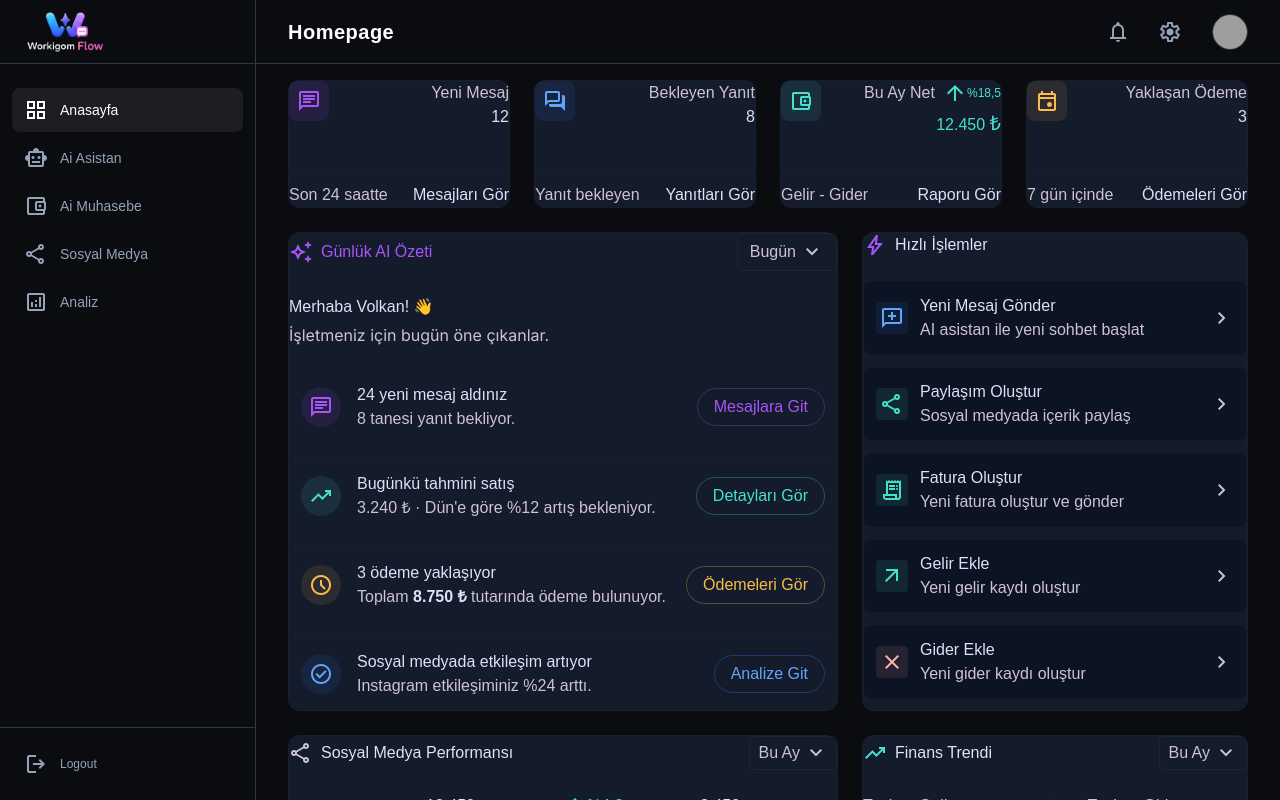
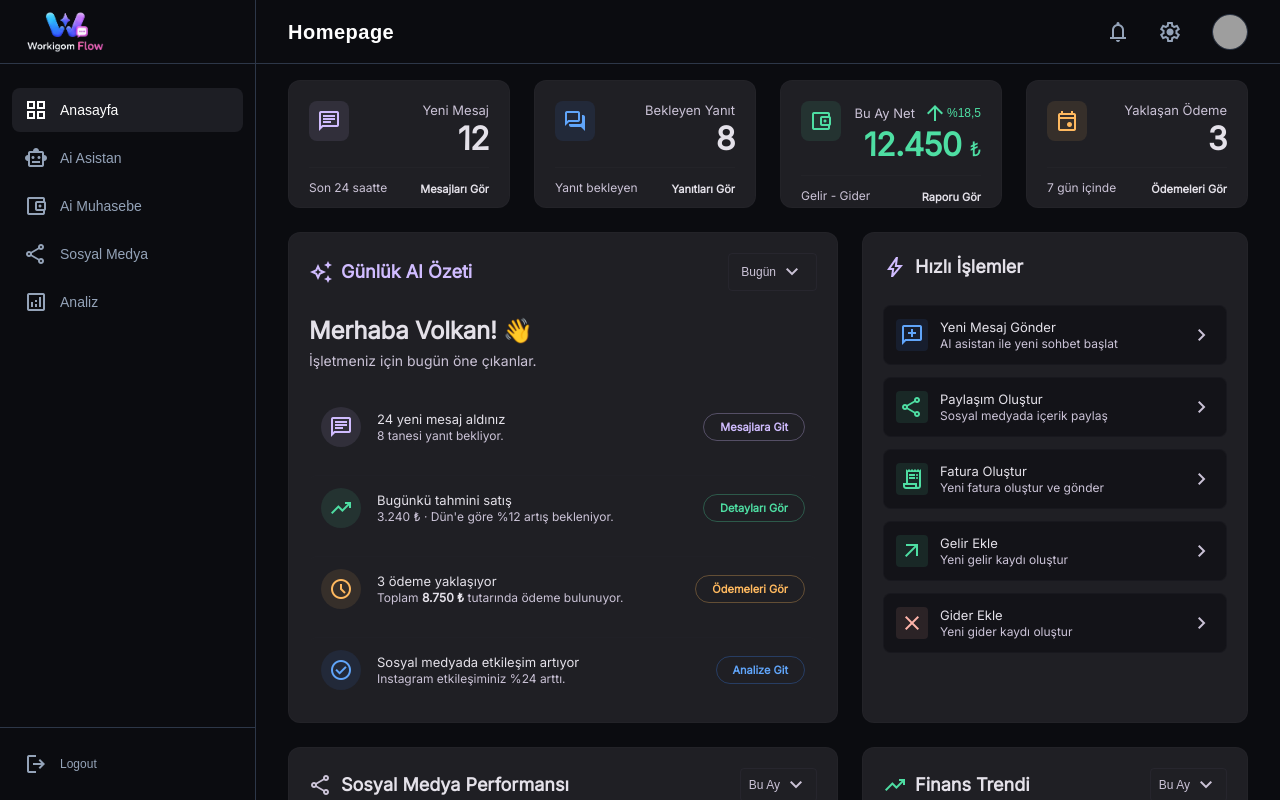
Before and after one commit to cicicarscom-pixel/flowweb, a Next.js app: page / in a window 1280 px wide. Built offline with nearby package versions, Linux system fonts and the light colour scheme; grey boxes are pictures that could not be loaded.

Commit message:
fix: update tailwind config to exactly match reference design colors and fonts

```diff
--- a/tailwind.config.js
+++ b/tailwind.config.js
@@ -10,75 +10,89 @@ module.exports = {
   theme: {
     extend: {
       colors: {
-        app: {
-          bg: '#0F131A',
-          sidebar: '#141A23',
-          card: '#1A212D',
-          input: '#121721',
-          text: '#9BA3AF',
-          textDark: '#5E6A7A',
-          textLight: '#E2E8F0',
-          primary: '#0F9B6E',
-          primaryHover: '#0d825c',
-          border: '#2C3545',
-          hover: '#1F2937',
-          accent: '#6366F1'
-        },
-        surface: "#0c1322",
-        "surface-bright": "#323949",
-        "surface-container": "#141b2b",
-        "surface-container-highest": "#2e3545",
-        "surface-container-high": "#232a3a",
-        "surface-container-low": "#141b2b",
-        "surface-container-lowest": "#070e1d",
-        "surface-dim": "#0c1322",
-        "surface-tint": "#ddb7ff",
-        "surface-variant": "#2e3545",
-        primary: "#a855f7",
-        secondary: "#44e2cd",
-        tertiary: "#fabc4e",
-        "primary-container": "#b76dff",
-        "secondary-container": "#03c6b2",
-        "tertiary-container": "#bd871a",
-        "on-primary-container": "#400071",
-        "on-secondary-container": "#004d44",
-        "on-tertiary-container": "#3a2600",
-        "on-primary": "#ffffff",
-        "on-secondary": "#003731",
-        "on-tertiary": "#432c00",
-        "on-surface": "#dce2f7",
-        "on-surface-variant": "#cfc2d6",
-        "on-background": "#dce2f7",
-        background: "#0c1322",
-        "outline-variant": "#4d4354",
-        outline: "#988d9f",
-        error: "#ffb4ab",
+        "secondary-fixed-dim": "#4edea3",
+        "on-secondary-fixed-variant": "#005236",
+        "secondary-fixed": "#6ffbbe",
+        "on-tertiary": "#472a00",
+        "on-surface": "#e4e1e9",
+        "primary-fixed": "#e9ddff",
+        "tertiary-fixed": "#ffddb8",
+        "tertiary": "#ffb95f",
+        "surface-container": "#1f1f24",
+        "secondary": "#4edea3",
+        "surface-variant": "#35343a",
+        "error": "#ffb4ab",
+        "primary-container": "#a078ff",
+        "on-secondary-container": "#00311f",
+        "surface-container-low": "#1b1b20",
+        "inverse-surface": "#e4e1e9",
+        "on-primary-fixed": "#23005c",
+        "on-primary": "#3c0091",
+        "on-primary-fixed-variant": "#5516be",
+        "on-tertiary-fixed-variant": "#653e00",
+        "surface-dim": "#131318",
+        "on-primary-container": "#340080",
+        "background": "#131318",
+        "surface-tint": "#d0bcff",
+        "on-error": "#690005",
+        "tertiary-container": "#ca8100",
+        "secondary-container": "#00a572",
+        "on-secondary": "#003824",
+        "surface": "#131318",
+        "on-surface-variant": "#cbc3d7",
+        "on-tertiary-fixed": "#2a1700",
+        "surface-container-high": "#2a292f",
+        "on-background": "#e4e1e9",
+        "outline-variant": "#494454",
         "error-container": "#93000a",
-        "on-error": "#690005",
+        "on-tertiary-container": "#3e2400",
         "on-error-container": "#ffdad6",
-        "neon-purple": "#a855f7",
-        "neon-cyan": "#22d3ee",
-        "neon-green": "#4ade80",
-        "neon-red": "#ef4444",
-        "neon-pink": "#f43f5e",
-        income: "#4ade80",
-        expense: "#f43f5e",
-        sidebar: "#1a1a1c",
+        "inverse-primary": "#6d3bd7",
+        "inverse-on-surface": "#303035",
+        "primary": "#d0bcff",
+        "surface-container-lowest": "#0e0e13",
+        "tertiary-fixed-dim": "#ffb95f",
+        "surface-bright": "#39383e",
+        "on-secondary-fixed": "#002113",
+        "outline": "#958ea0",
+        "surface-container-highest": "#35343a",
+        "primary-fixed-dim": "#d0bcff"
+      },
+      fontSize: {
+        "body-md": ["14px", { "lineHeight": "20px", "fontWeight": "400" }],
+        "headline-sm": ["18px", { "lineHeight": "28px", "fontWeight": "600" }],
+        "label-sm": ["11px", { "lineHeight": "14px", "fontWeight": "600" }],
+        "label-md": ["13px", { "lineHeight": "18px", "fontWeight": "500" }],
+        "body-sm": ["12px", { "lineHeight": "16px", "fontWeight": "400" }],
+        "body-lg": ["16px", { "lineHeight": "24px", "fontWeight": "400" }],
+        "headline-md-mobile": ["20px", { "lineHeight": "28px", "fontWeight": "600" }],
+        "headline-md": ["24px", { "lineHeight": "32px", "letterSpacing": "-0.01em", "fontWeight": "600" }],
+        "display-lg": ["32px", { "lineHeight": "40px", "letterSpacing": "-0.02em", "fontWeight": "700" }]
       },
       spacing: {
         "element-gap": "0.75rem",
         gutter: "1rem",
         "stack-gap": "1.5rem",
         "card-internal-padding": "1.25rem",
-        "container-padding": "1rem"
+        "container-padding": "1rem",
+        "card-padding": "20px",
+        "gutter-md": "16px",
+        "container-margin": "24px",
+        "section-gap": "32px",
       },
       fontFamily: {
         sans: ['"Plus Jakarta Sans"', 'sans-serif'],
         'headline-lg': ['"Plus Jakarta Sans"', 'sans-serif'],
-        'headline-md': ['"Plus Jakarta Sans"', 'sans-serif'],
-        'label-sm': ['"Plus Jakarta Sans"', 'sans-serif'],
-        'body-md': ['"Inter"', 'sans-serif'],
         'code-sm': ['"Inter"', 'monospace'],
+        "body-md": ["Inter"],
+        "headline-sm": ["Inter"],
+        "label-sm": ["Inter"],
+        "label-md": ["Inter"],
+        "body-sm": ["Inter"],
+        "body-lg": ["Inter"],
+        "headline-md-mobile": ["Inter"],
+        "headline-md": ["Inter"],
+        "display-lg": ["Inter"]
       },
       boxShadow: {
         'neon-green': '0 0 10px rgba(74, 222, 128, 0.5), 0 0 20px rgba(74, 222, 128, 0.2)',
```
